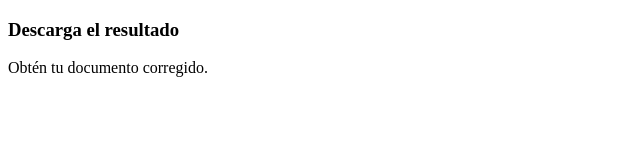
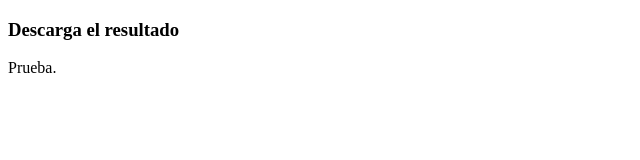
Before and after one commit to UrielXL408/P2ACT5_ExpressBasico_AxelU, a plain HTML site: page index.html in a window 1280 px wide. Shown: the whole page, without its empty margins (0-640 px from the left). Drawn offline with Linux system fonts and the light colour scheme.

Commit message:
Prueba secundaria

```diff
--- a/index.html
+++ b/index.html
@@ -4,7 +4,7 @@
 
 <div>
             <h3>Descarga el resultado</h3>
-            <p>Obtén tu documento corregido.</p>
+            <p>Prueba.</p>
           </div>
 
 </html>
```
